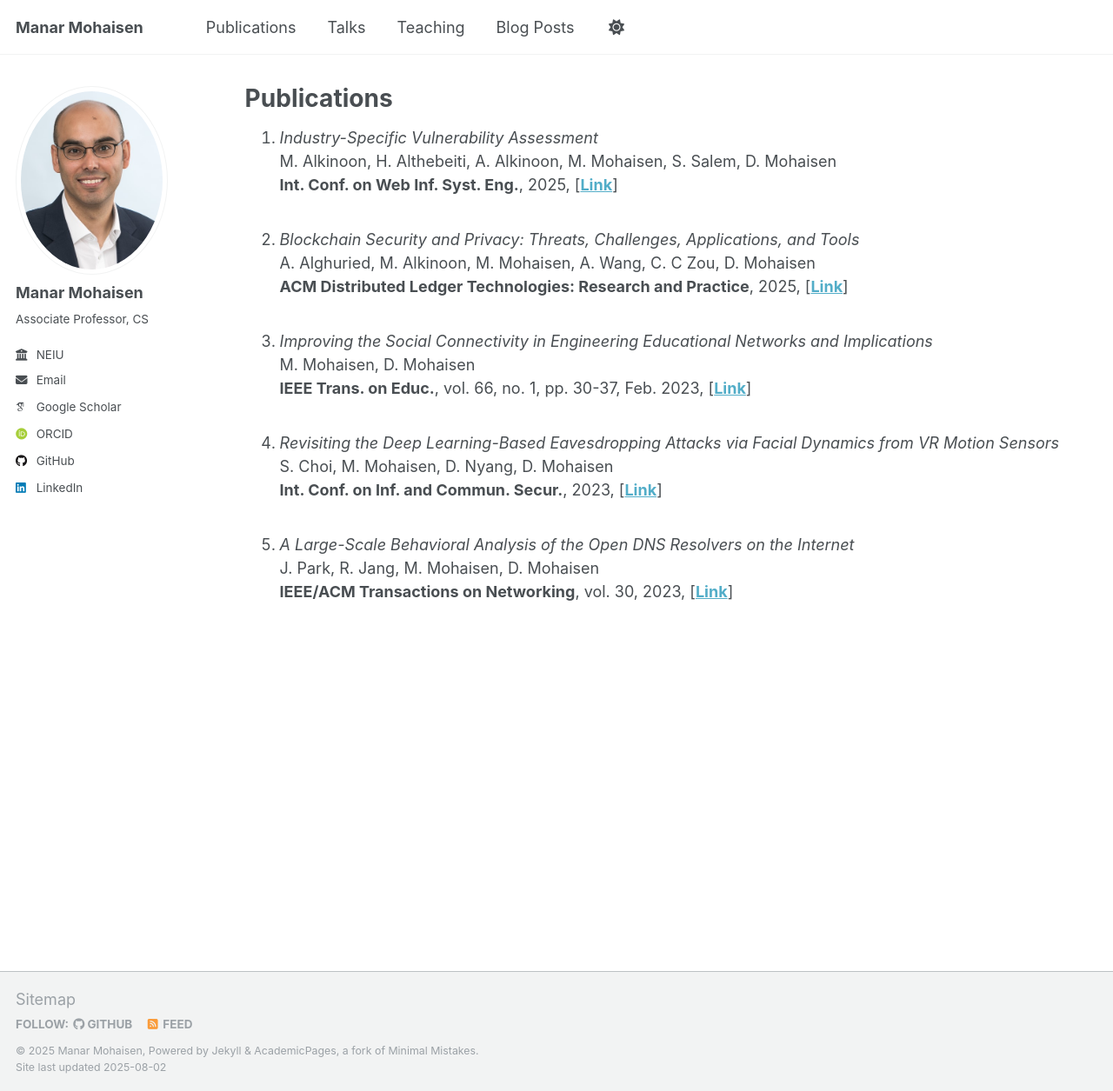
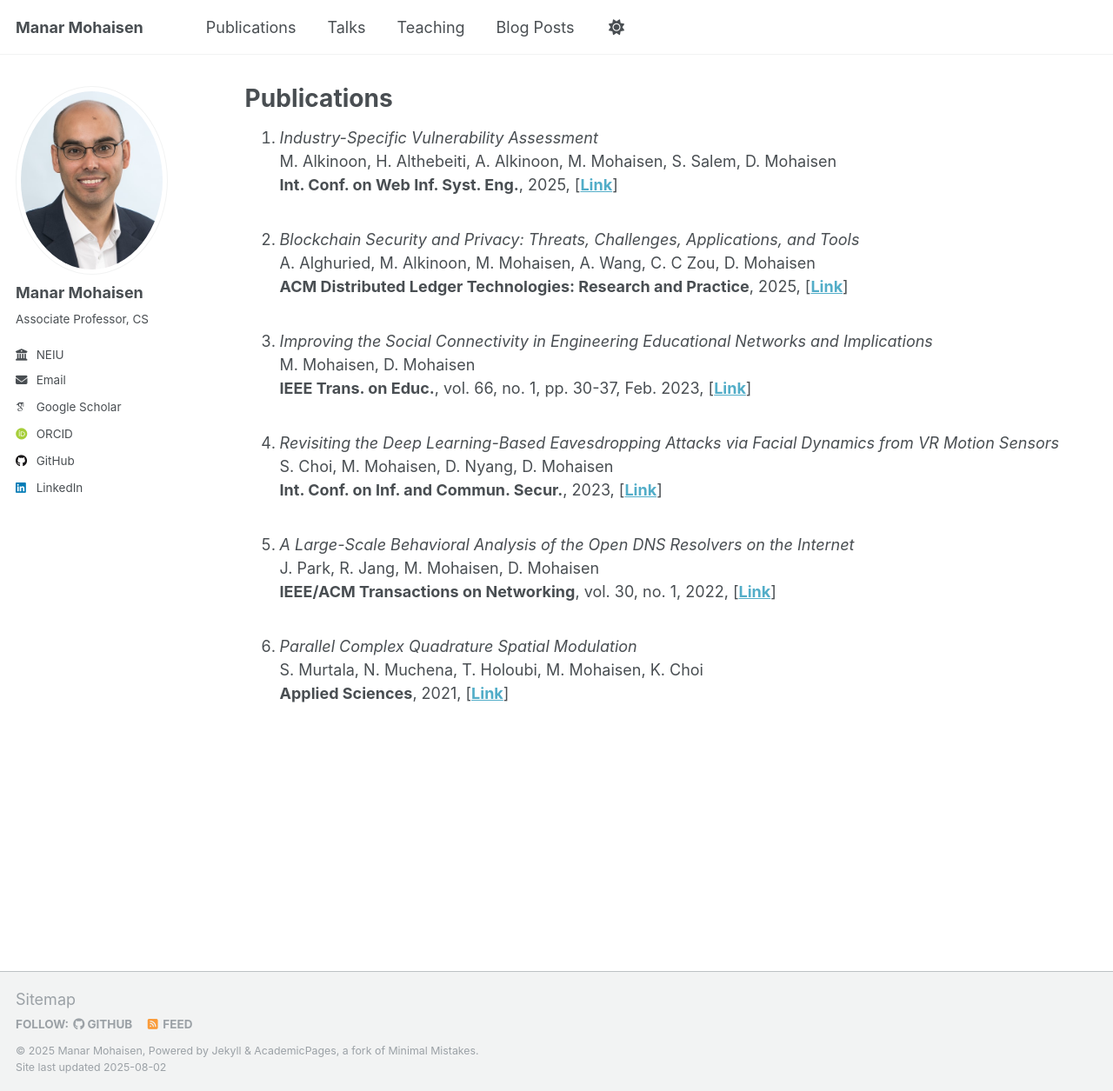
Before and after one commit to manarmohaisen/manarmohaisen.github.io, a Jekyll site: the page built from _pages/publications.html, in a window 1280 px wide and 1255 px high. Shown: the whole window at 87% size. Built offline with Jekyll 4.4.1, drawn with Linux system fonts in a browser that asks for light colours; some web fonts are replaced; a script that is not in the unit is left out.

Commit message:
Update publications.html

```diff
--- a/_pages/publications.html
+++ b/_pages/publications.html
@@ -43,7 +43,14 @@ author_profile: true
   <li>
     <em>A Large-Scale Behavioral Analysis of the Open DNS Resolvers on the Internet</em><br>
     J. Park, R. Jang, M. Mohaisen, D. Mohaisen<br>
-    <strong>IEEE/ACM Transactions on Networking</strong>, vol. 30, 2023, [<strong><a https://ieeexplore.ieee.org/document/9523630" target="_blank">Link</a></strong>]
+    <strong>IEEE/ACM Transactions on Networking</strong>, vol. 30, no. 1, 2022, [<strong><a https://ieeexplore.ieee.org/document/9523630" target="_blank">Link</a></strong>]
+  </li>
+  <br>
+
+  <li>
+    <em>Parallel Complex Quadrature Spatial Modulation</em><br>
+    S. Murtala, N. Muchena, T. Holoubi, M. Mohaisen, K. Choi<br>
+    <strong>Applied Sciences</strong>, 2021, [<strong><a https://www.mdpi.com/2076-3417/11/1/330" target="_blank">Link</a></strong>]
   </li>
   <br>
 </ol>
```
